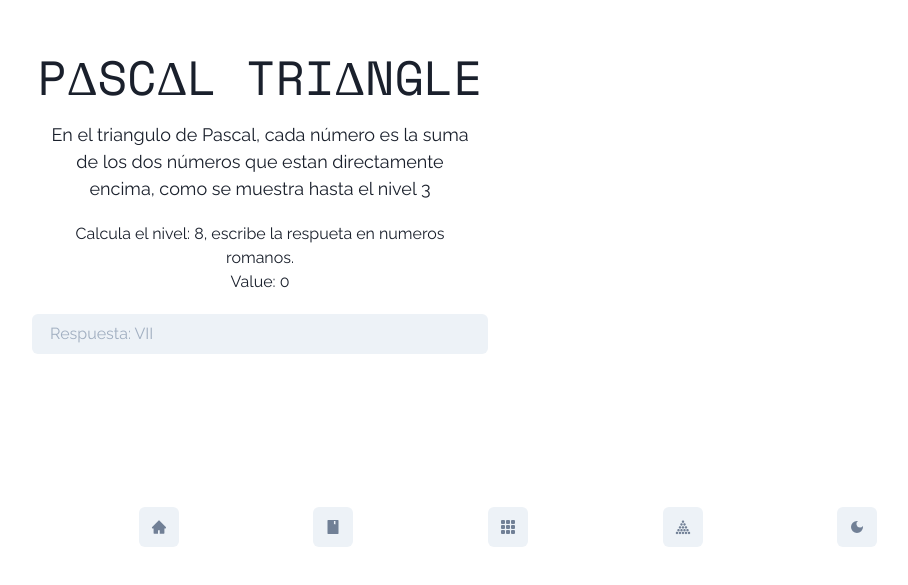
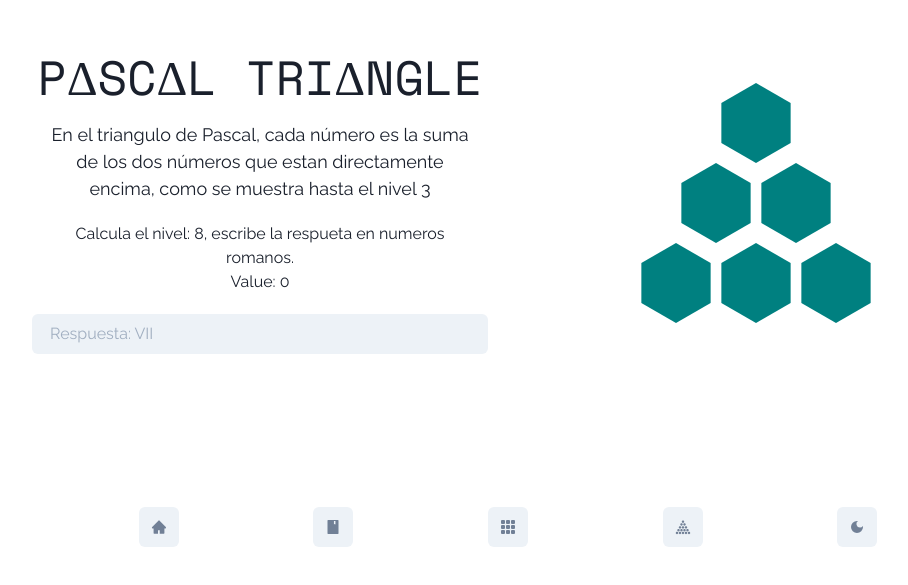
Before and after one commit to 4l3x4nd3r4u1/Mathtastic, a React (Create React App) app: page /pascal in a window 1280 px wide. Shown: the part 173-758 px from the top of the page, without its empty margins (132-1040 px from the left). Built offline with nearby package versions, Linux system fonts and the light colour scheme.

Commit message:
Add hexagon, svg animations

```diff
--- a/package.json
+++ b/package.json
@@ -12,6 +12,7 @@
     "@testing-library/jest-dom": "^5.16.1",
     "@testing-library/react": "^12.1.2",
     "@testing-library/user-event": "^13.5.0",
+    "animejs": "^3.2.1",
     "framer-motion": "^5.5.5",
     "react": "^17.0.2",
     "react-dom": "^17.0.2",
--- /dev/null
+++ b/src/components/hexagon.js
@@ -0,0 +1,26 @@
+import React, {useEffect, useRef} from 'react';
+import anime from 'animejs';
+
+const Hexagon = ({delay}) => {
+  let polygon = useRef(null);
+
+  useEffect(() => {
+    anime({
+      targets: polygon,
+      points: '64 128 8.574 96 8.574 32 64 0 119.426 32 119.426 96',
+      easing: 'easeInOutExpo',
+      delay: delay
+    });
+  }, []);
+
+  return (
+    <svg width="80" height="80" viewBox="0 0 128 128" fill='teal'>
+      <polygon
+        ref={$el => polygon = $el}
+        points="64 69.32640881115918 8.574 99.95374603698389 62.811488135344895 67.26741464989624 64 3.9537460369838824 65.1885118646551 67.26741464989624 119.426 99.95374603698389 ">
+      </polygon>
+    </svg>
+  );
+};
+
+export default Hexagon;
--- a/src/pages/pascalTriangle.js
+++ b/src/pages/pascalTriangle.js
@@ -1,7 +1,8 @@
 import React, {useState} from 'react'
-import {Container, VStack, Heading, Text, Input, Flex } from '@chakra-ui/react';
+import {Container, VStack, Heading, Text, Input, Flex, HStack } from '@chakra-ui/react';
 import intToRoman from '../logic/intToRoman'
 import romanToInt from '../logic/romanToInt'
+import Hexagon from '../components/hexagon';
 
 const randomRow = Math.ceil((Math.random() * 5) + 3);
 const pascalRow = [];
@@ -42,7 +43,21 @@ const PascalTriangle = () => {
         </Container>
         <Input value={value} onChange={handleChage} placeholder='Respuesta: VII' variant='filled' />
       </VStack>
-      <VStack w='full' h='full' p={5} justifyContent='center' alignItems='center' spacing={10}>
+      <VStack w='full' h='full' p={5} alignItems='center' spacing={0} justify='center'>
+        <HStack >
+          <Hexagon delay={1000}/>
+        </HStack>
+
+        <HStack spacing={0}>
+          <Hexagon delay={2000}/>
+          <Hexagon delay={2000}/>
+        </HStack>
+
+        <HStack spacing={0}>
+          <Hexagon delay={3000}/>
+          <Hexagon delay={4000}/>
+          <Hexagon delay={3000}/>
+        </HStack>
       </VStack>
     </Flex>
   );
```
Also changed, not shown: 1 other file (tests, documents, lock files or other folders).
